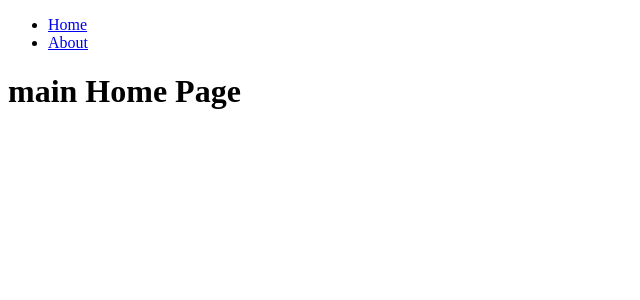
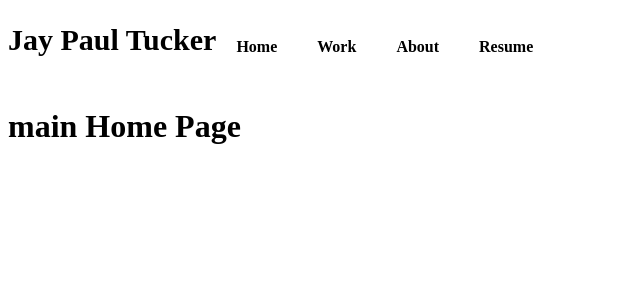
Before and after one commit to JayPTucker/React-Portfolio, a React (Create React App) app: page / in a window 1280 px wide. Shown: the top 300 px of the page, without its empty margins (0-640 px from the left). Built offline with nearby package versions, Linux system fonts and the light colour scheme; the HTML template or start-up script is replaced by a standard one.

Commit message:
Added Navbar.css
Added in the Navbar CSS from the devTest branch

```diff
--- a/src/App.js
+++ b/src/App.js
@@ -1,7 +1,7 @@
 // src/App.js
 
 import React from 'react';
-import { BrowserRouter as Router, Routes, Route, Link } from 'react-router-dom';
+import { BrowserRouter as Router, Routes, Route } from 'react-router-dom';
 import Home from './pages/Home';
 import About from './pages/About';
 import Navbar from './pages/Navbar';
--- a/src/pages/Navbar.js
+++ b/src/pages/Navbar.js
@@ -1,22 +1,29 @@
+import React from 'react';
+import { Row, Col } from "react-bootstrap";
 
-import React from 'react';
+// Even though Router, Routes, Route, and Link are not used in this file, they are needed for the app to work
 import { BrowserRouter as Router, Routes, Route, Link } from 'react-router-dom';
+import "../styles/Navbar.css";
 
 const Navbar = () => {
   return (
-    <div>
-      <nav>
-        {/* Add navigation links */}
-        <ul>
-          <li>
-            <Link to="/">Home</Link>
-          </li>
-          <li>
-            <Link to="/about">About</Link>
-          </li>
-        </ul>
-      </nav>
-    </div>
+  <Row className="navbar sticky-top fixed-top" id="navbar">
+    <Col md={3}>
+        <p className="navbar-title">Jay Paul Tucker</p>
+    </Col>
+
+    <Col md={9} className="navbar-links-col">
+        <a className="navbar-link" href="/">Home</a>
+        <a className="navbar-link" href="/#work">Work</a>
+        <Link to="/about" className="navbar-link">About</Link>
+        <a className="navbar-link" target="_blank" rel="noopener noreferrer" href="https://drive.google.com/file/d/1EJdzVG4qJjfpTwqXrnh_knmB5JlADeye/view?usp=sharing">Resume</a>
+    </Col>
+
+    {/* <a href="mailto:jaypaultucker@gmail.com" target="_blank" rel="noopener noreferrer"><FontAwesomeIcon className="shortcut-icon mail-icon" icon={faEnvelope} /></a>
+    <a href="https://github.com/JayPTucker" target="_blank" rel="noopener noreferrer"><FontAwesomeIcon className="shortcut-icon github-icon" icon={faGithub} /></a>
+    <a href="https://www.linkedin.com/in/jayptucker/" target="_blank" rel="noopener noreferrer"><FontAwesomeIcon className="shortcut-icon linkedin-icon" icon={faLinkedin} /></a> */}
+
+  </Row>
   );
 };
 
--- /dev/null
+++ b/src/styles/Navbar.css
@@ -0,0 +1,29 @@
+.navbar {
+    display: flex;
+    align-items: center;
+    height: calc(130px - 4vmax);
+    transition: all 0.1s ease-in-out;
+    background-color: white;
+  }
+
+  .navbar-title {
+    flex-grow: 1; /* Add flex-grow property to occupy remaining space and push navbar-links-col to the right */
+    display: flex; /* Add display: flex to align text vertically */
+    align-items: center; /* Vertically center text */
+    justify-content: center; /* Horizontally center text */
+    font-weight: bold;
+    font-size: 30px;
+    margin-top: 15px;
+  }
+
+  .navbar-links-col {
+    display: flex;
+    justify-content: flex-end;
+    font-weight: bold;
+  }
+
+  .navbar-link {
+    margin: 0px 20px;
+    text-decoration: none !important;
+    color: black !important;
+}
```
